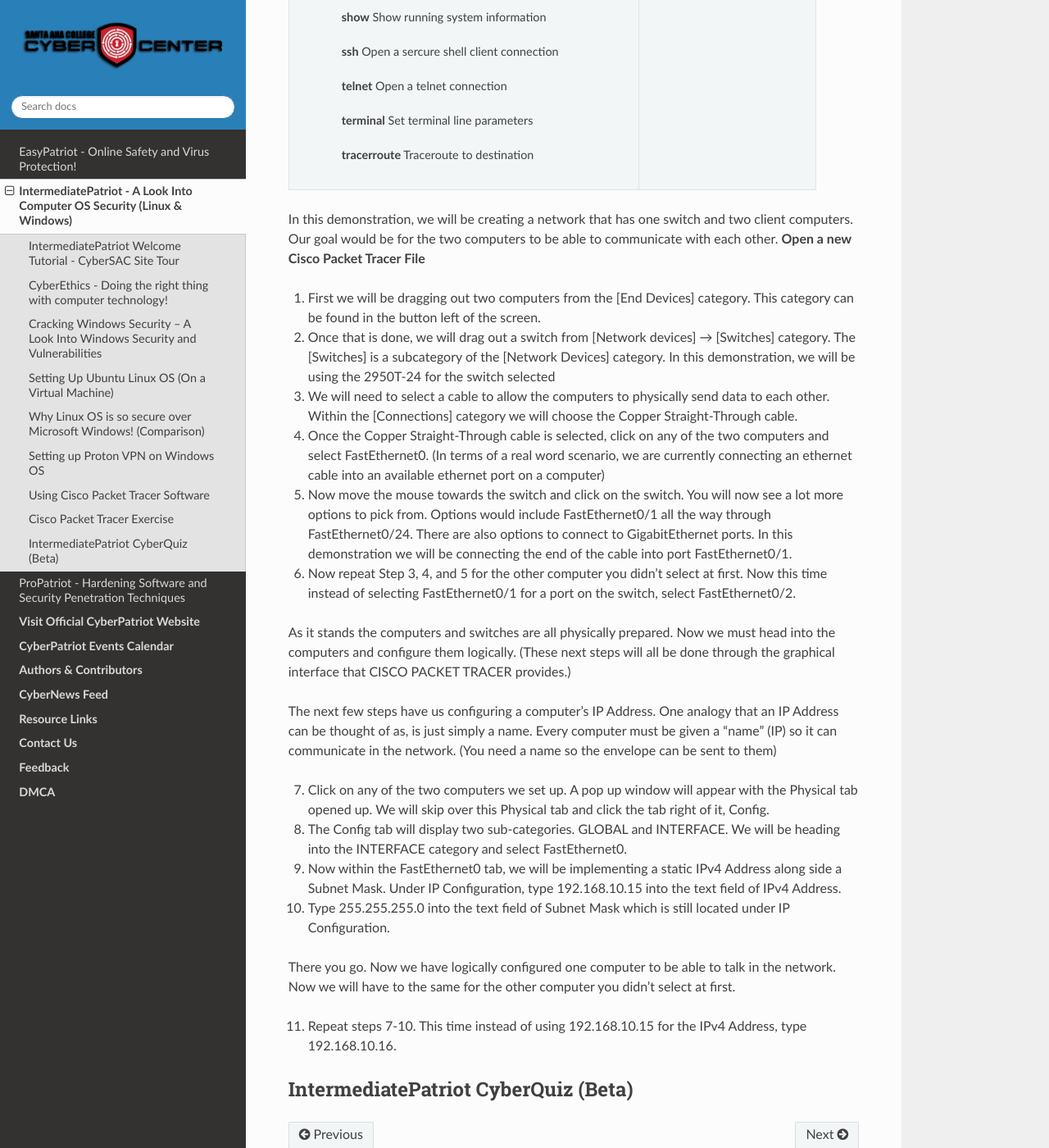
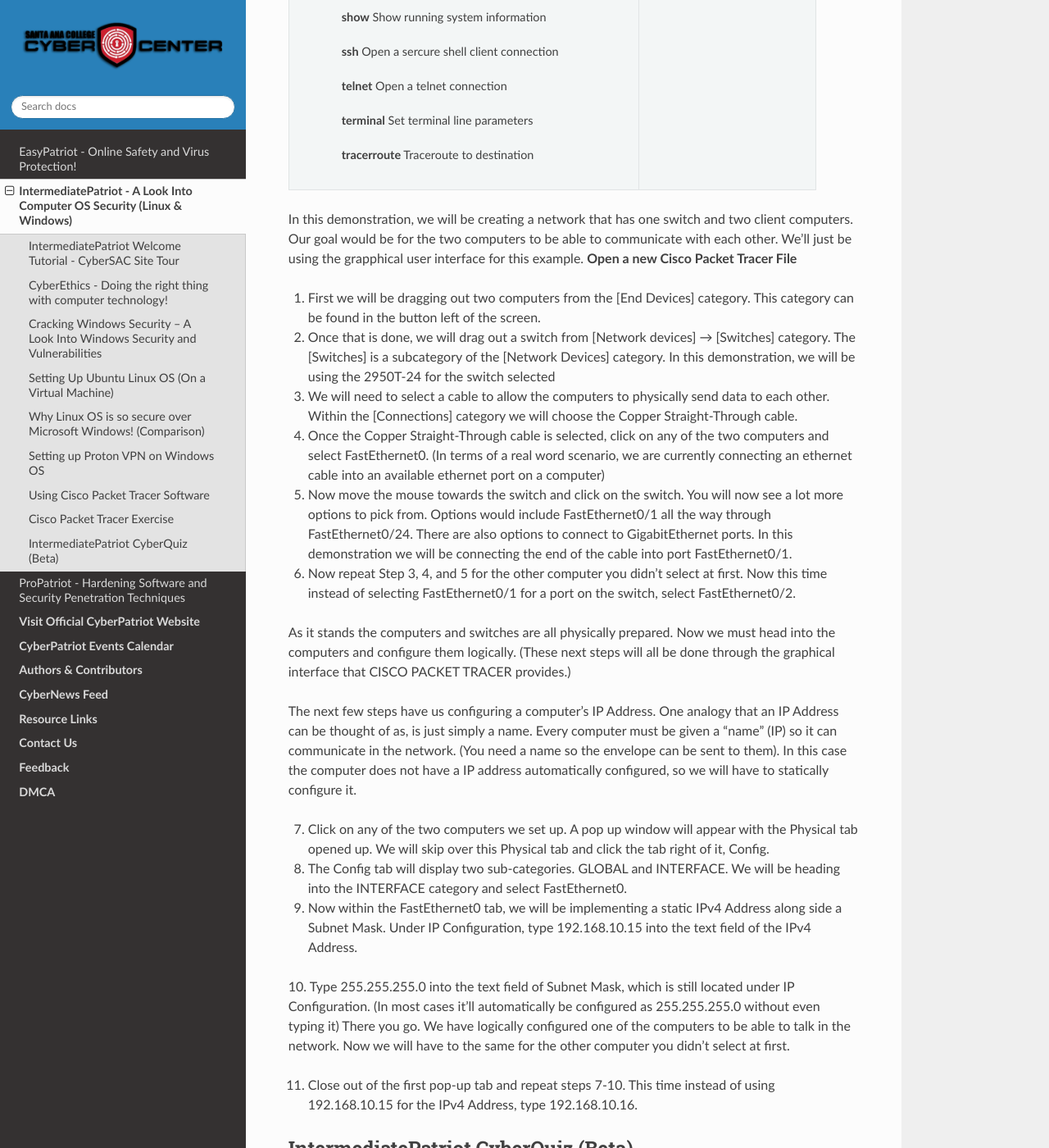
Before and after one commit to natt96z/cybersac, a Sphinx documentation site: the page built from docs/source/MediumCybersac.rst, in a window 1280 px wide and 1400 px high, scrolled down 19190 px. Shown: the whole window at 82% size. Built offline with Sphinx 7.4.7 and the Read the Docs theme 2.0.0, drawn with Linux system fonts in a browser that asks for light colours; a script that is not in the unit is left out.

Commit message:
Update MediumCybersac.rst

```diff
--- a/docs/source/MediumCybersac.rst
+++ b/docs/source/MediumCybersac.rst
@@ -373,7 +373,7 @@
 |                                                                                     |                             |
 +-------------------------------------------------------------------------------------+-----------------------------+
 
-In this demonstration, we will be creating a network that has one switch and two client computers. Our goal would be for the two computers to be able to communicate with each other. **Open a new Cisco Packet Tracer File**
+In this demonstration, we will be creating a network that has one switch and two client computers. Our goal would be for the two computers to be able to communicate with each other. We'll just be using the grapphical user interface for this example. **Open a new Cisco Packet Tracer File**
 
 1. First we will be dragging out two computers from the [End Devices] category. This category can be found in the button left of the screen.
 
@@ -389,19 +389,18 @@
 
 As it stands the computers and switches are all physically prepared. Now we must head into the computers and configure them logically. (These next steps will all be done through the graphical interface that CISCO PACKET TRACER provides.)
 
-The next few steps have us configuring a computer’s IP Address. One analogy that an IP Address can be thought of as, is just simply a name. Every computer must be given a “name” (IP) so it can communicate in the network. (You need a name so the envelope can be sent to them)
+The next few steps have us configuring a computer’s IP Address. One analogy that an IP Address can be thought of as, is just simply a name. Every computer must be given a “name” (IP) so it can communicate in the network. (You need a name so the envelope can be sent to them). In this case the computer does not have a IP address automatically configured, so we will have to statically configure it.
 
 7. Click on any of the two computers we set up. A pop up window will appear with the Physical tab opened up. We will skip over this Physical tab and click the tab right of it, Config.
 
 8. The Config tab will display two sub-categories. GLOBAL and INTERFACE. We will be heading into the INTERFACE category and select FastEthernet0.
 
-9. Now within the FastEthernet0 tab, we will be implementing a static IPv4 Address along side a Subnet Mask. Under IP Configuration, type 192.168.10.15  into the text field of IPv4 Address.
+9. Now within the FastEthernet0 tab, we will be implementing a static IPv4 Address along side a Subnet Mask. Under IP Configuration, type 192.168.10.15  into the text field of the IPv4 Address.
 
-10. Type 255.255.255.0  into the text field of Subnet Mask which is still located under IP Configuration.
+10. Type 255.255.255.0  into the text field of Subnet Mask, which is still located under IP Configuration. (In most cases it’ll automatically be configured as 255.255.255.0 without even typing it)
+There you go. We have logically configured one of the computers to be able to talk in the network. Now we will have to the same for the other computer you didn’t select at first.
 
-There you go. Now we have logically configured one computer to be able to talk in the network. Now we will have to the same for the other computer you didn’t select at first.
-
-11. Repeat steps 7-10. This time instead of using  192.168.10.15 for the IPv4 Address, type 192.168.10.16.
+11. Close out of the first pop-up tab and repeat steps 7-10. This time instead of using  192.168.10.15 for the IPv4 Address, type 192.168.10.16.
 
 
 IntermediatePatriot CyberQuiz (Beta)
```
